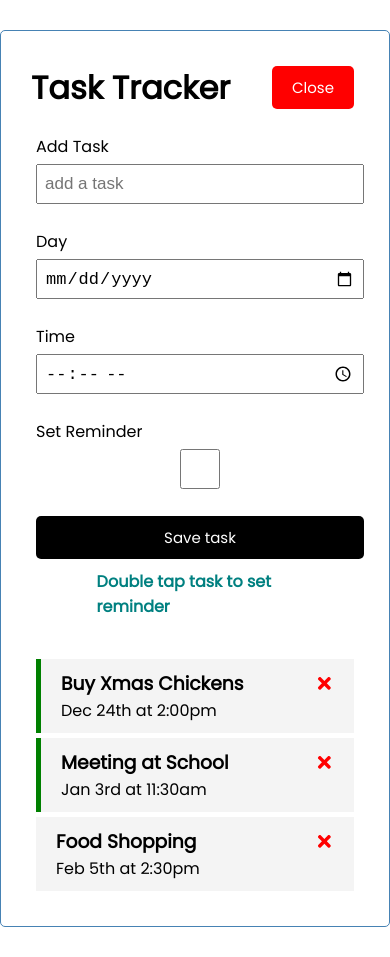
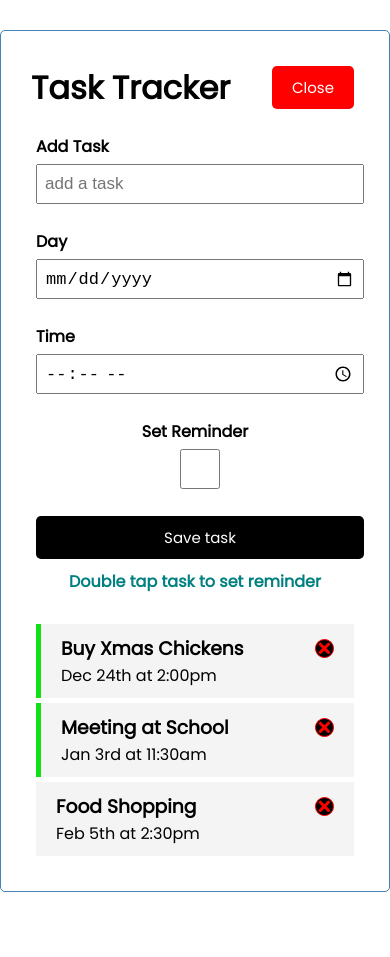
Before and after one commit to Oluwaseun4244/Track-Your-Tasks, a React (Create React App) app: page / in a window 390 px wide. After the commit the page ends 922 px from the top, so only its background shows below. Built offline with nearby package versions, Linux system fonts and the light colour scheme.

Commit message:
making it look good on mobile

```diff
--- a/src/App.js
+++ b/src/App.js
@@ -61,7 +61,7 @@ function App() {
       {tasks.length > 0 ? (
         <Tasks tasks={tasks} onDelete={deleteTask} onToggle={toggleReminder} />
       ) : (
-        "No task"
+        <h3>No task</h3>
       )}
     </div>
   );
--- a/src/Notify/Notify.jsx
+++ b/src/Notify/Notify.jsx
@@ -1,6 +1,4 @@
-import { createContext } from "react";
 import { Zoom, toast } from "react-toastify";
-export const userContext = createContext();
 // export const notify = createContext();
 
 toast.configure();
--- a/src/components/Addtask.jsx
+++ b/src/components/Addtask.jsx
@@ -18,19 +18,21 @@ const Addtask = ({ onAdd, tasks }) => {
   };
 
   const changeRminder = (ev) => {
-    if (ev.target.checked) {
-      setTaskObj({ ...taskObj, reminder: true });
-    } else {
-      setTaskObj({ ...taskObj, reminder: false });
-    }
+    ev.target.checked ? (
+      setTaskObj({ ...taskObj, reminder: true })
+     ) : (
+      setTaskObj({ ...taskObj, reminder: false })
+     )
   };
 
   const onSubmit = (ev) => {
     ev.preventDefault();
-    if (!taskObj.text) {
-      notify("kindly add a Task", "warn");
+    if (!taskObj.text || !taskObj.day || !taskObj.time) {
+      notify("kindly fill the input fileds", "warn");
       return;
     }
+
+
 
     onAdd(taskObj);
 
@@ -75,7 +77,7 @@ const Addtask = ({ onAdd, tasks }) => {
         />
       </div>
       <div className="form-control">
-        <label className="label">Set Reminder</label>
+        <label className="reminder-label">Set Reminder</label>
         <input
           type="checkbox"
           checked={taskObj.reminder}
--- a/src/components/Task.jsx
+++ b/src/components/Task.jsx
@@ -5,7 +5,7 @@ const Task = ({ task, onDelete, onToggle }) => {
         <div className={`task ${task.reminder? "reminder" : ""}` } onDoubleClick={() => onToggle(task.id)}>
             <h3>
                 {task.text}
-                <FaTimes style={{ color: 'red', cursor: 'pointer' }}
+                <FaTimes className="fatimes"
                     onClick={() => onDelete(task.id, task.text)} /></h3>
             <p>{task.day}<span> at {task.time}</span></p>
 
--- a/src/index.css
+++ b/src/index.css
@@ -63,7 +63,7 @@ body {
 }
 
 .task.reminder {
-  border-left: 5px solid green;
+  border-left: 5px solid #13df13;
 }
 
 .task h3 {
@@ -73,7 +73,7 @@ body {
 }
 
 .add-form {
-  margin-bottom: 40px;
+  margin-bottom: 30px;
 }
 
 .form-control {
@@ -83,6 +83,7 @@ body {
 
 .form-control label {
   display: block;
+
 }
 
 .form-control input {
@@ -115,10 +116,25 @@ footer {
 
 .label{
   margin-left: 5px;
+  font-weight: bold;
 }
 
 .rem{
-  margin-inline: 20%;
+  text-align: center;
   margin-block: 3%;
   color: teal;
 }
+
+.reminder-label{
+  text-align: center;
+  font-weight: bold;
+  /* color: rgb(47, 50, 255); */
+}
+
+.fatimes{
+  color: red;
+  cursor: pointer;
+  background-color: black;
+  border: 1px solid red;
+  border-radius: 50%;
+}
```
